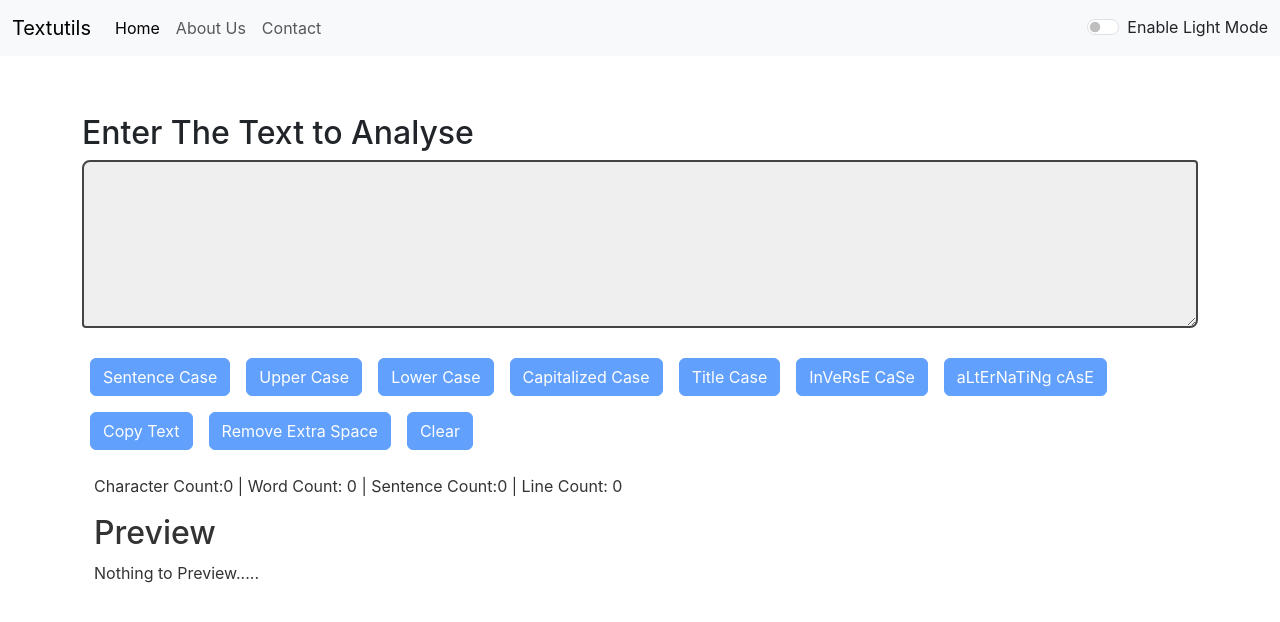
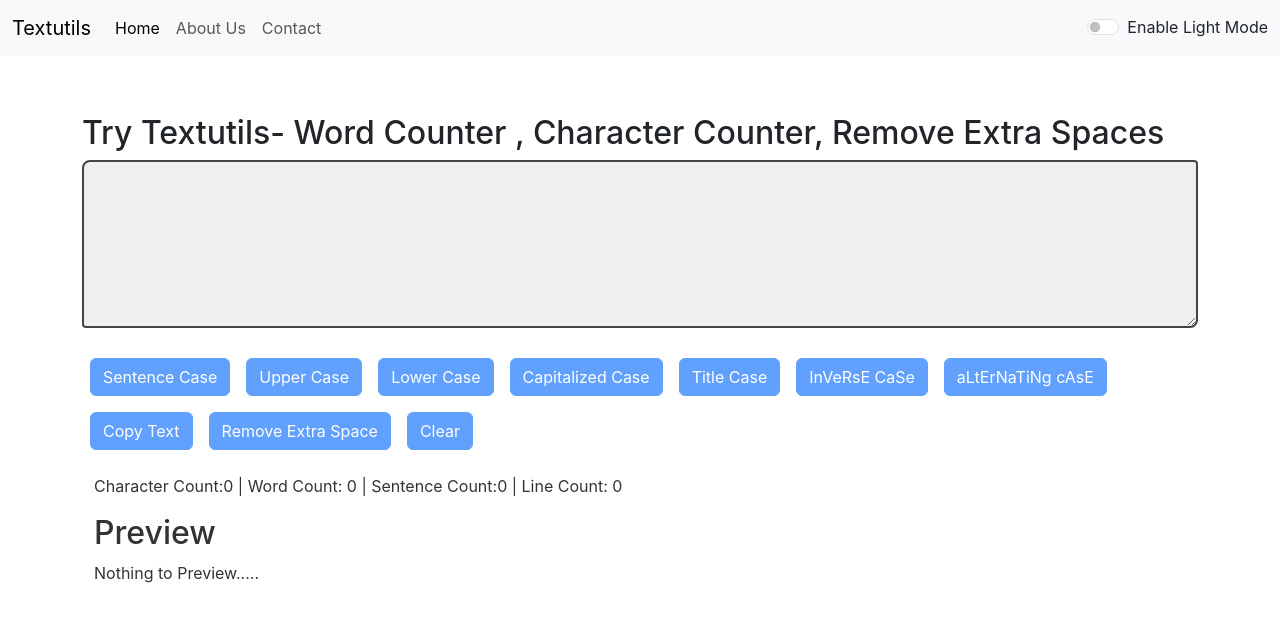
Before and after one commit to shaifali0592/Mytextutils, a React (Create React App) app: page / in a window 1280 px wide. Shown: the top 622 px of the page. Built offline with nearby package versions, Linux system fonts and the light colour scheme.

Commit message:
title update

```diff
--- a/src/App.js
+++ b/src/App.js
@@ -40,7 +40,7 @@ function App() {
 <Navbar title= "Textutils" abouttext="About Us" mode ={mode} togglemode= {togglemode} />
 <Alert alert={alert}  />
 
-<Textform heading="Enter The Text to Analyse" mode ={mode} showAlert={showAlert}/>
+<Textform heading="Try Textutils- Word Counter , Character Counter, Remove Extra Spaces" mode ={mode} showAlert={showAlert}/>
 
 </div>
  );
--- a/src/components/Navbar.js
+++ b/src/components/Navbar.js
@@ -13,7 +13,7 @@ export default function Navbar(props) {
     <div className="collapse navbar-collapse" id="navbarSupportedContent">
       <ul className="navbar-nav me-auto mb-2 mb-lg-0">
         <li className="nav-item">
-          <a className="nav-link active" aria-current="page" href="#">Home </a>
+          <a className="nav-link active" aria-current="page" href="#">Home</a>
         </li>
         <li className="nav-item">
           <a className="nav-link" href="#">{props.abouttext}</a>
```
